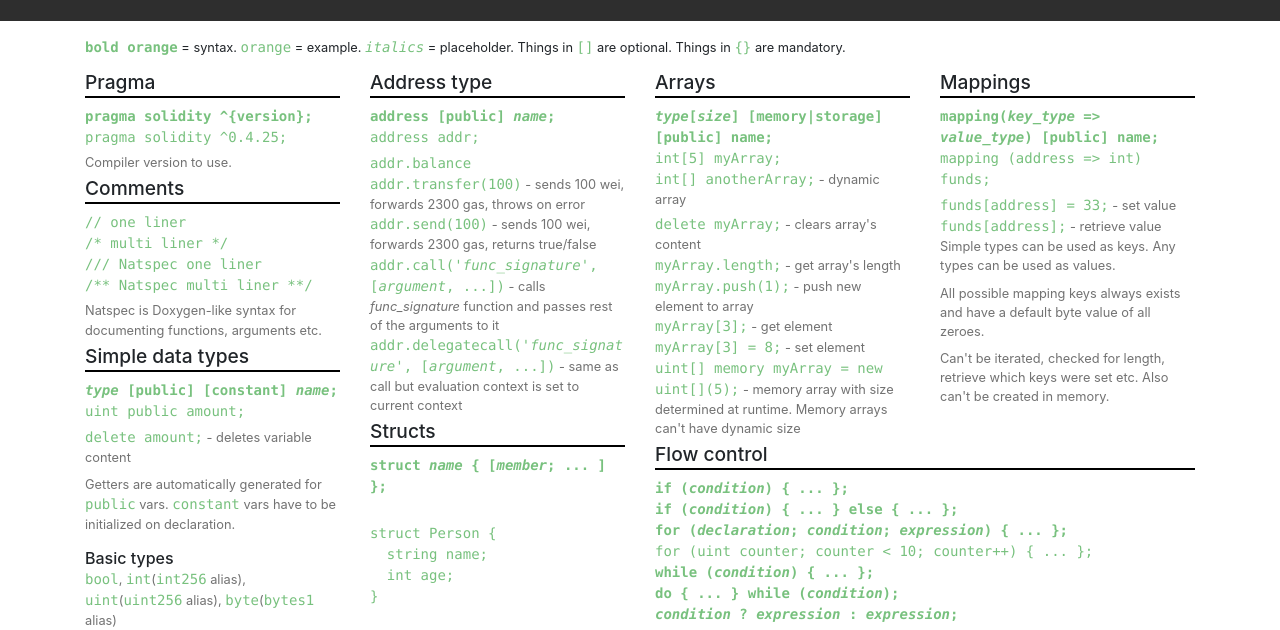
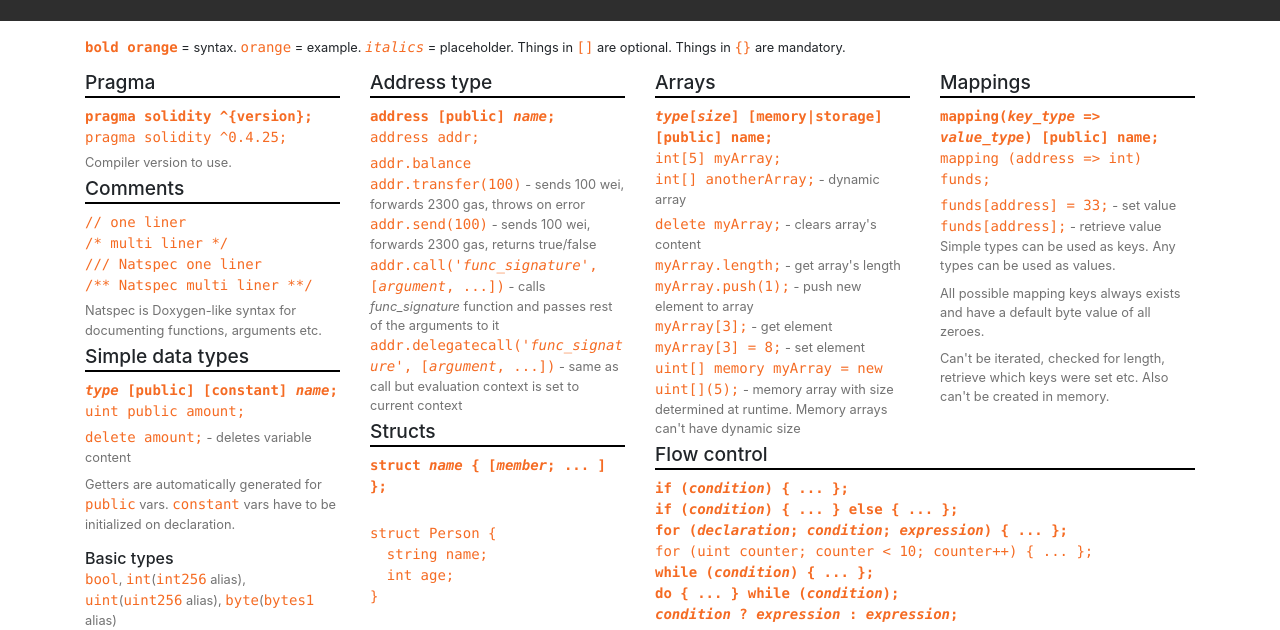
Before and after one commit to toivan/toivan.github.io, a plain HTML site: page index.html in a window 1280 px wide. Shown: the part 119-749 px from the top of the page. Drawn offline with nearby package versions, Linux system fonts and the light colour scheme.

Commit message:
Update index.html

```diff
--- a/index.html
+++ b/index.html
@@ -13,7 +13,7 @@
     <style type="text/css" media="all">
 :root {
   --original-black: rgb(33, 37, 41);
-  --topmonks-orange: #78c17e;
+  --topmonks-orange: #f56b23;
   --bootstrap-gray: #727272;
   --topmonks-black: #2e2e2e;
 }
```
